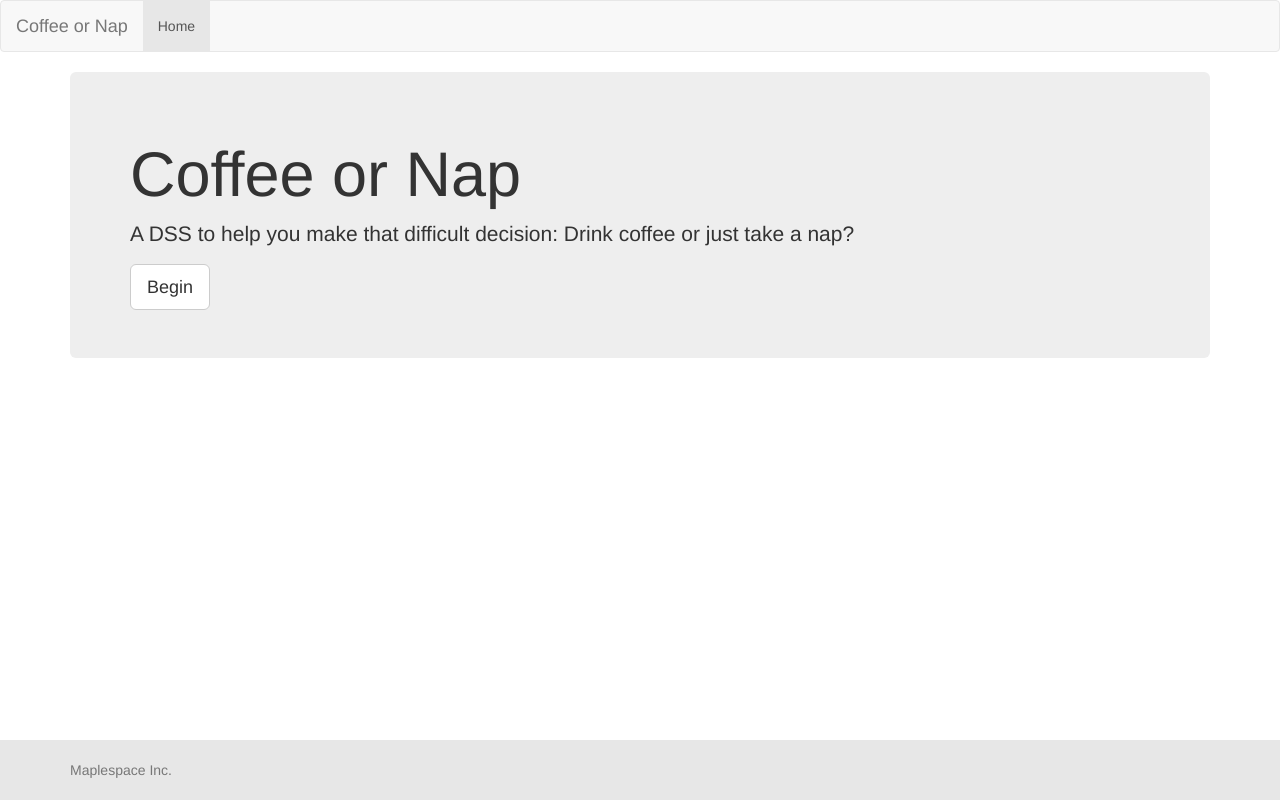
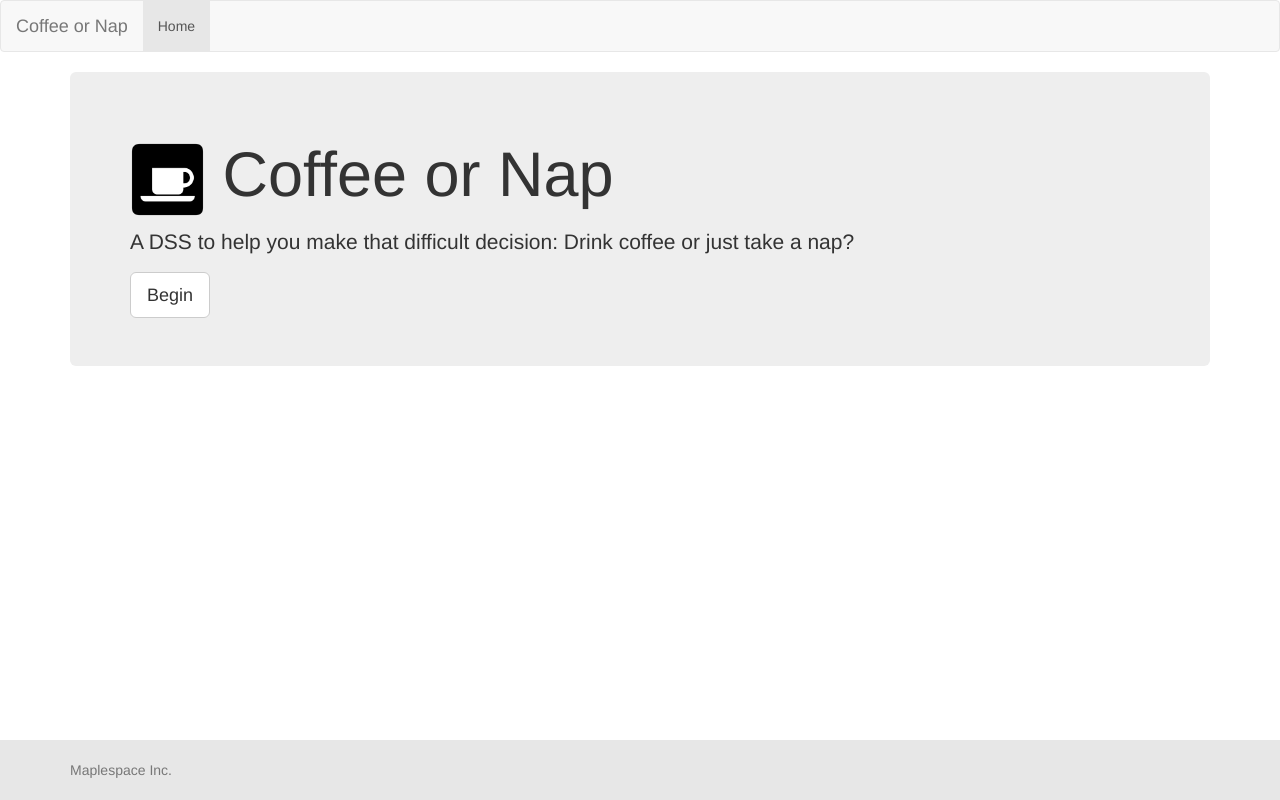
Before and after one commit to jaysecond/coffee-or-nap, an Angular app: page / in a window 1280 px wide. Built offline with nearby package versions, Linux system fonts and the light colour scheme.

Commit message:
adding coffee picture

```diff
--- a/src/app/dashboard/dashboard.component.html
+++ b/src/app/dashboard/dashboard.component.html
@@ -1,6 +1,9 @@
 <div class="container">
   <div class="jumbotron">
-    <h1>Coffee or Nap</h1>
+    <h1>
+      <img src=",,/../assets/images/cup-clipart-hot-cup-7.png" alt="Coffee Cup" style="width:75px;height:75px;">
+      Coffee or Nap
+    </h1>
     <p>A DSS to help you make that difficult decision: Drink coffee or just take a nap?</p>
     <button type="button" class="btn btn-default btn-lg">Begin</button>
   </div>
```
